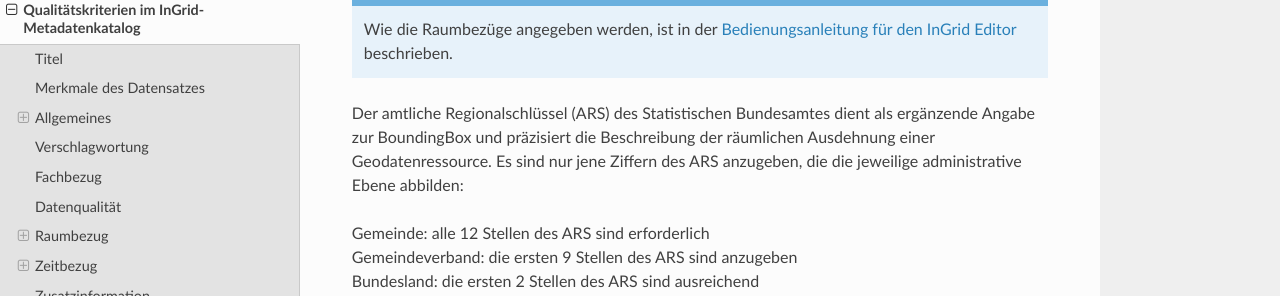
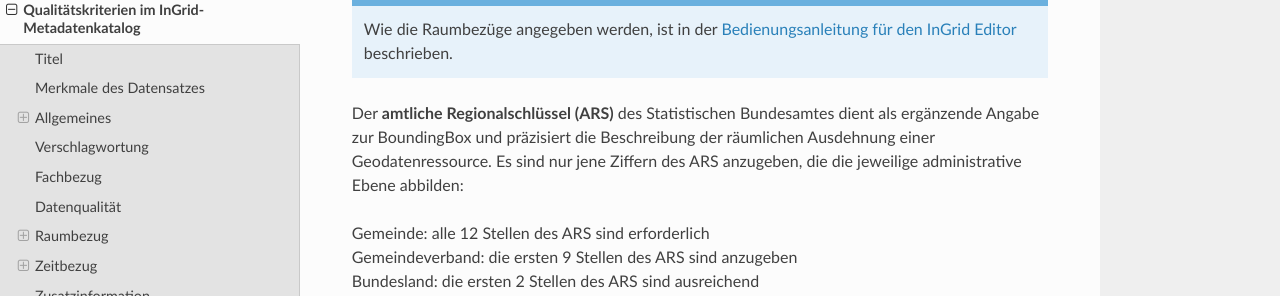
Before and after one commit to tomiwo/ingrid-mdk-st-high-quality-metadata, a Sphinx documentation site: the page built from docs/qualitaetsmanagement/metadatenschema-ige.rst, in a window 1280 px wide and 900 px high, scrolled down 5216 px. Shown: the part 154-450 px from the top of the window. Built offline with Sphinx 7.4.7 and the Read the Docs theme 3.1.0, drawn with Linux system fonts in a browser that asks for light colours.

```diff
--- a/docs/qualitaetsmanagement/metadatenschema-ige.rst
+++ b/docs/qualitaetsmanagement/metadatenschema-ige.rst
@@ -185,7 +185,7 @@ Polygon: POLYGON ((13.4050 52.5200, 13.4060 52.5200, 13.4060 52.5210, 13.4050 52
 
 
 
-Der amtliche Regionalschlüssel (ARS) des Statistischen Bundesamtes dient als ergänzende Angabe zur BoundingBox und präzisiert die Beschreibung der räumlichen Ausdehnung einer Geodatenressource. Es sind nur jene Ziffern des ARS anzugeben, die die jeweilige administrative Ebene abbilden:
+Der **amtliche Regionalschlüssel (ARS)** des Statistischen Bundesamtes dient als ergänzende Angabe zur BoundingBox und präzisiert die Beschreibung der räumlichen Ausdehnung einer Geodatenressource. Es sind nur jene Ziffern des ARS anzugeben, die die jeweilige administrative Ebene abbilden:
 
 | Gemeinde: alle 12 Stellen des ARS sind erforderlich
 | Gemeindeverband: die ersten 9 Stellen des ARS sind anzugeben
```
